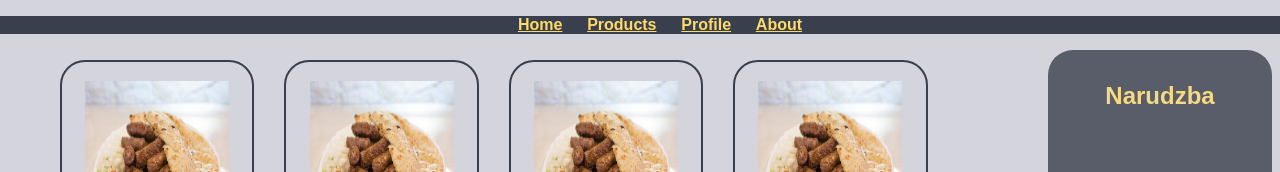
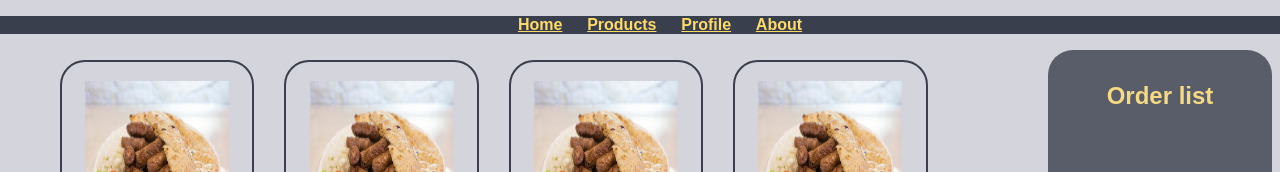
Before and after one commit to fcausevic1/RestaurantAppFrontend, a React (Create React App) app: page / in a window 1280 px wide. Shown: the top 172 px of the page. Built offline with nearby package versions, Linux system fonts and the light colour scheme.

Commit message:
Removing items from order list fixed and implemented with callback function

```diff
--- a/src/components/ProductsPage.jsx
+++ b/src/components/ProductsPage.jsx
@@ -5,9 +5,9 @@ import SideBar from "./SideBar.jsx";
 
 const ProductsPage = (props) => {
   const tempProducts = [
-    { product_name: "Nesto", product_price: "1KM", id:"1" },
-    { product_name: "Nesto2", product_price: "2KM" , id:"2" },
-    { product_name: "Nesto3", product_price: "3KM" , id:"3"},
+    { product_name: "Nesto", product_price: "1KM", id: "1" },
+    { product_name: "Nesto2", product_price: "2KM", id: "2" },
+    { product_name: "Nesto3", product_price: "3KM", id: "3" },
     { product_name: "Nesto4", product_price: "1KM" },
     { product_name: "Nesto5", product_price: "2KM" },
     { product_name: "Nesto6", product_price: "3KM" },
@@ -23,7 +23,13 @@ const ProductsPage = (props) => {
     setOrderedProducts(orderedProducts.concat(newProduct));
   };
 
-  console.log(products);
+  const removeItemFromList = (newProduct) => {
+    const newOrderedItems = orderedProducts.filter((item) => {
+      return item !== newProduct;
+    });
+    setOrderedProducts(newOrderedItems);
+  };
+
   return (
     <div>
       <NavBar></NavBar>
@@ -32,7 +38,10 @@ const ProductsPage = (props) => {
           onAddProduct={onAddProduct}
           products={products}
         ></ProductList>
-        <SideBar orderedProducts={orderedProducts}></SideBar>
+        <SideBar
+          removeItemFromList={removeItemFromList}
+          orderedProducts={orderedProducts}
+        ></SideBar>
       </div>
     </div>
   );
--- a/src/components/SideBar.jsx
+++ b/src/components/SideBar.jsx
@@ -1,33 +1,24 @@
 import React, { useState } from "react";
 import "./SideBar.css";
 import Proizvod from "./Product";
-
-const removeItem = () => {
-/* Get all elements with class="close" */
-var closebtns = document.getElementsByClassName("close");
-var i;
-
-/* Loop through the elements, and hide the parent, when clicked on */
-for (i = 0; i < closebtns.length; i++) {
-
-  closebtns[i].parentElement.style.display = 'none';
-};
-}
-
-
-
-
-
 
 const SideBar = (props) => {
   const { orderedProducts } = props;
   return (
     <div className="sideBar">
-      <h1>Narudzba</h1>
+      <h1>Order list</h1>
       <ul className="OrderList">
         {orderedProducts.map((product) => (
           <li className="orderItem" key={product.product_name}>
-            {product.product_name} {product.product_price} <span className="close" onClick={removeItem} >x</span>
+            {product.product_name} {product.product_price}{" "}
+            <span
+              className="close"
+              onClick={() => {
+                props.removeItemFromList(product);
+              }}
+            >
+              x
+            </span>
           </li>
         ))}
       </ul>
```
